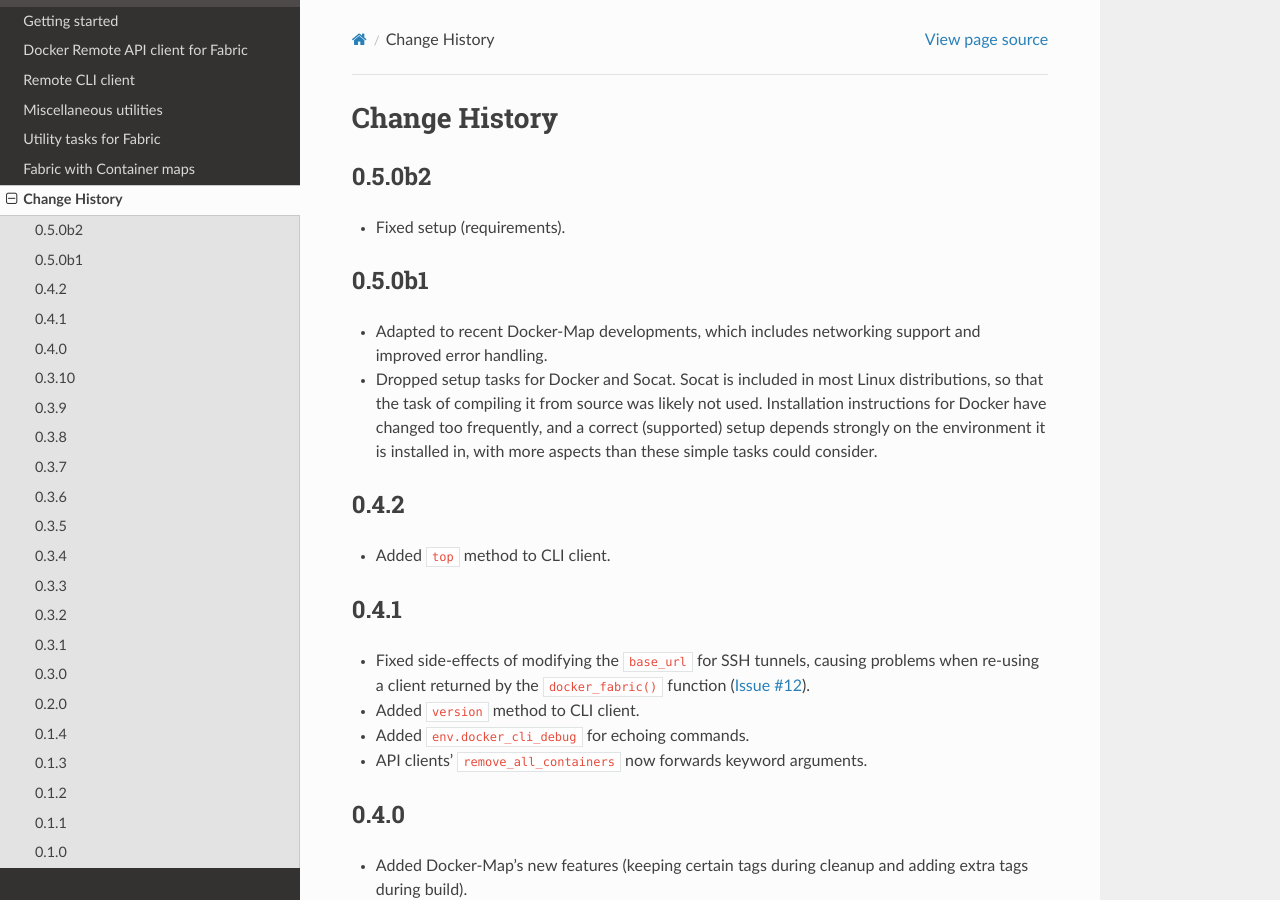
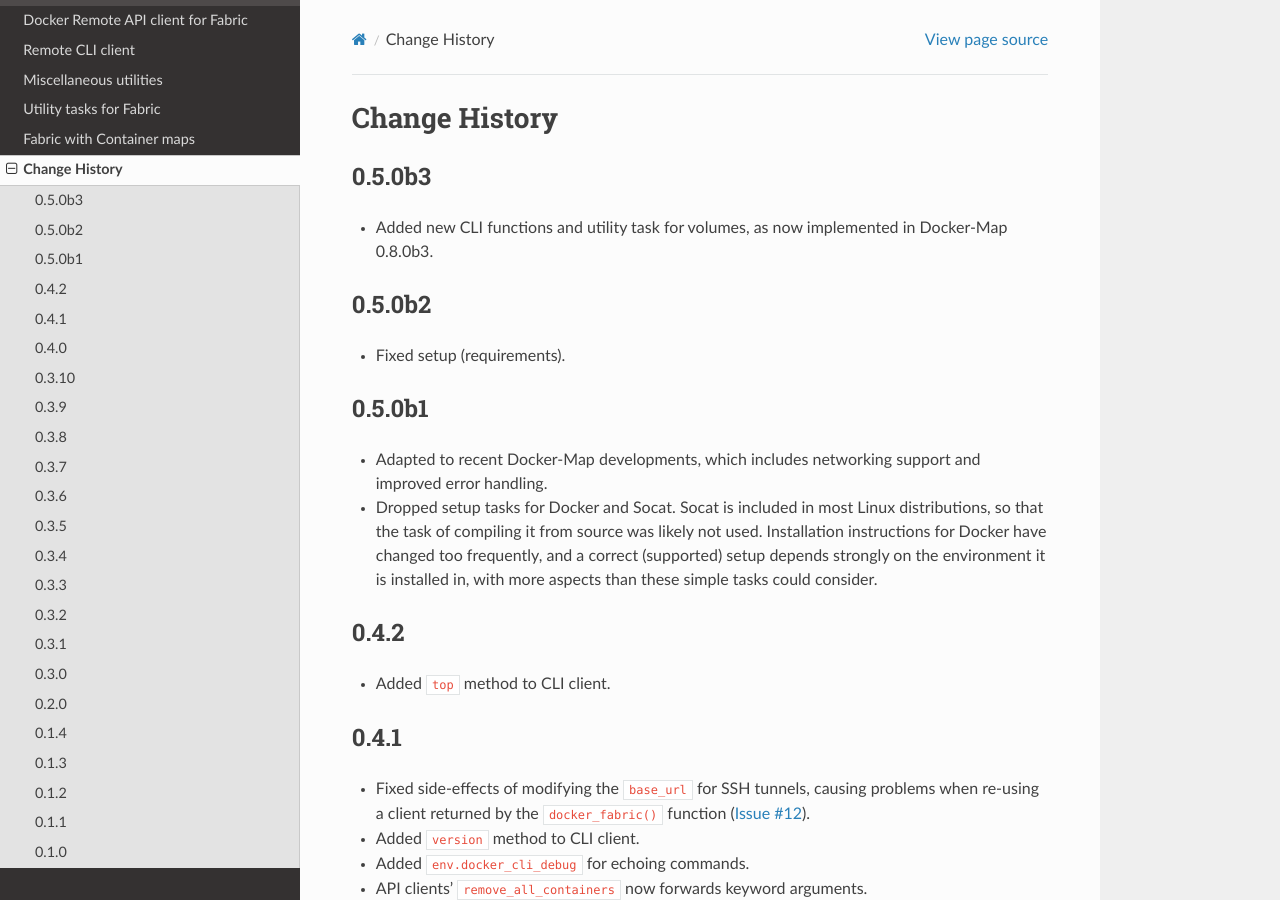
Before and after one commit to merll/docker-fabric, a Sphinx documentation site: the page built from docs/changes.rst, in a window 1280 px wide and 900 px high. Built offline with Sphinx 7.4.7 and the Read the Docs theme 2.0.0, drawn with Linux system fonts in a browser that asks for light colours.

Commit message:
Updated version and changelog.

```diff
--- a/dockerfabric/__init__.py
+++ b/dockerfabric/__init__.py
@@ -2,4 +2,4 @@
 from __future__ import unicode_literals
 
 
-__version__ = '0.5.0b2'
+__version__ = '0.5.0b3'
--- a/docs/changes.rst
+++ b/docs/changes.rst
@@ -2,6 +2,10 @@
 
 Change History
 ==============
+0.5.0b3
+-------
+* Added new CLI functions and utility task for volumes, as now implemented in Docker-Map 0.8.0b3.
+
 0.5.0b2
 -------
 * Fixed setup (requirements).
```
